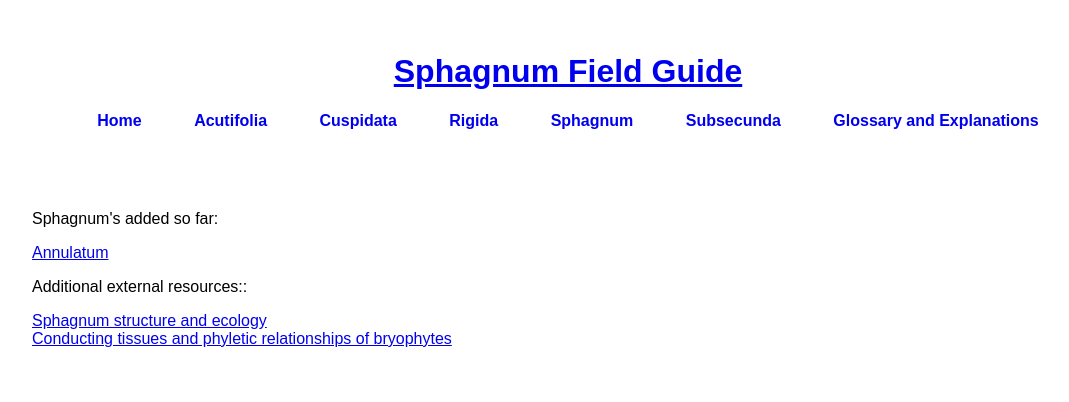
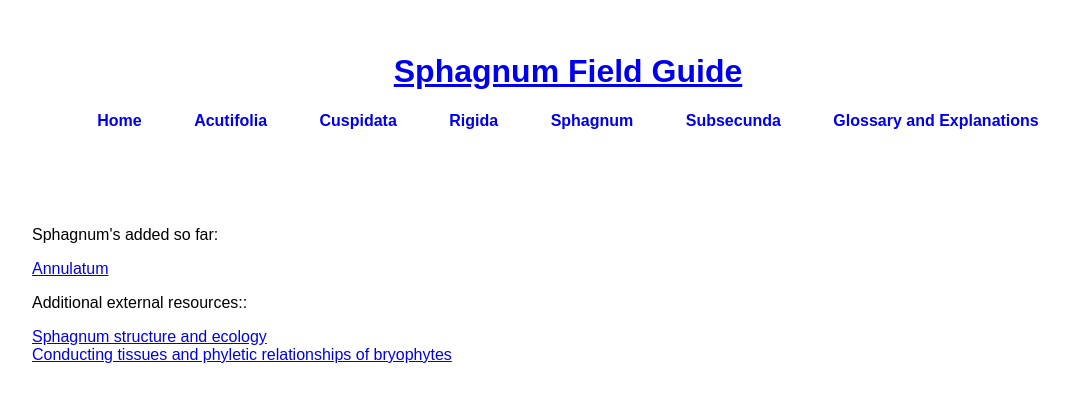
Before and after one commit to DanielESolbakk/Sphagnum-Field-Guide, a Jekyll site: the page built from index.md, in a window 1280 px wide. Shown: the top 402 px of the page, without its empty margins (72-1141 px from the left). Built offline with Jekyll 4.4.1, drawn with Linux system fonts in a browser that asks for light colours; our own code applies the rules of GitHub Pages for plain Markdown files.

Commit message:
chore: more space

```diff
--- a/assets/style.css
+++ b/assets/style.css
@@ -14,7 +14,7 @@
     list-style: none;
     padding: 0;
     text-align: center;
-    margin: 0 0 32px 0; /* bottom margin */
+    margin: 0 0 96px 0; /* bottom margin */
 }
 nav li {
     display: inline-block;
```
